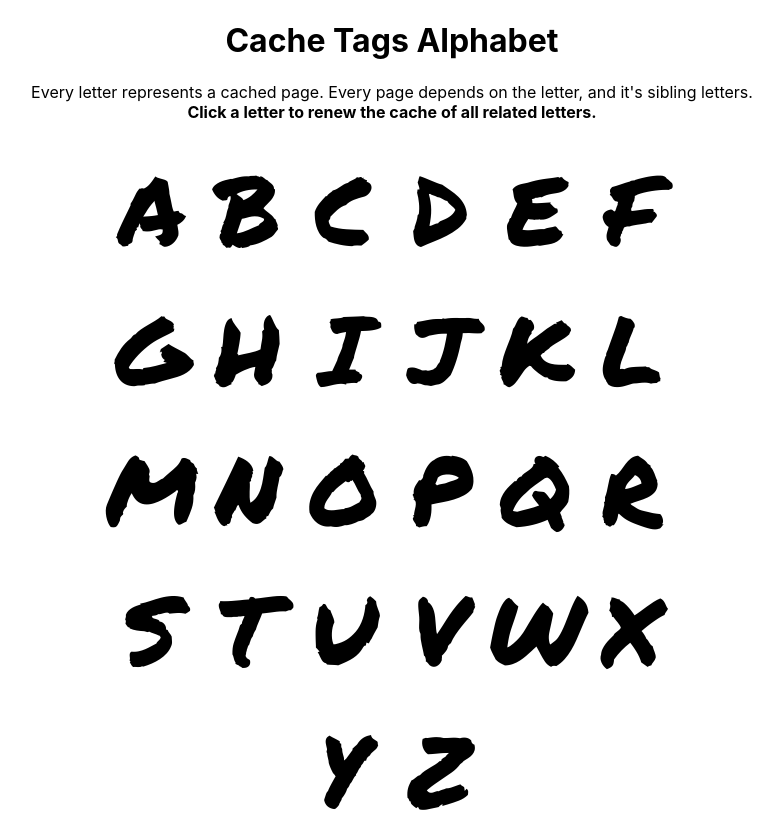
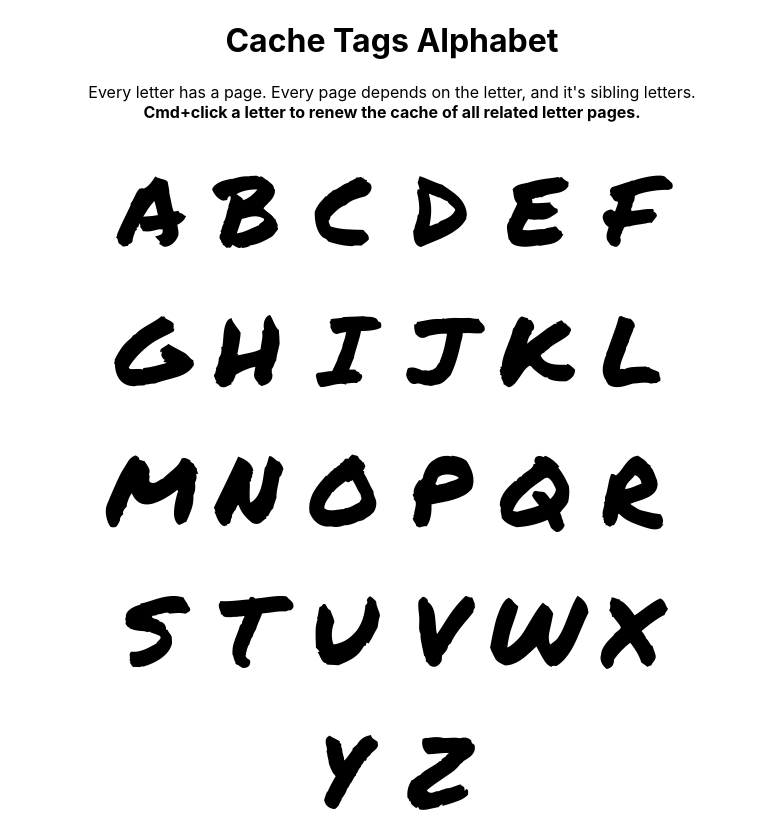
Before and after one commit to lucasconstantino/next-cache-tags, a Next.js app in the folder examples/redis/: page / in a window 1280 px wide. Shown: the whole page, without its empty margins (248-1031 px from the left). Built offline with nearby package versions, Linux system fonts and the light colour scheme.

Commit message:
feat: make route unique

```diff
--- a/examples/redis/src/pages/index.tsx
+++ b/examples/redis/src/pages/[[...letter]].tsx
@@ -1,3 +1,4 @@
+import Link from 'next/link'
 import { alphabet } from '~/lib/alphabet'
 
 const HomePage = () => (
@@ -5,15 +6,17 @@ const HomePage = () => (
     <h1>Cache Tags Alphabet</h1>
 
     <p>
-      Every letter represents a cached page. Every page depends on the letter,
-      and it's sibling letters. <br />
-      <strong>Click a letter to renew the cache of all related letters.</strong>
+      Every letter has a page. Every page depends on the letter, and it's
+      sibling letters. <br />
+      <strong>
+        Cmd+click a letter to renew the cache of all related letter pages.
+      </strong>
     </p>
 
     <ul id="alphabet">
       {alphabet.map(letter => (
         <li key={letter} tabIndex={1}>
-          {letter}
+          <Link href={`/${letter}`}>{letter}</Link>
         </li>
       ))}
     </ul>
--- a/examples/redis/src/styles/globals.css
+++ b/examples/redis/src/styles/globals.css
@@ -40,7 +40,7 @@ a {
   cursor: pointer;
 }
 
-#alphabet > li::after {
+#alphabet > li a::after {
   content: '';
   position: absolute;
   z-index: -1;
@@ -57,7 +57,7 @@ a {
   transition: 250ms;
 }
 
-#alphabet > li:hover::after {
+#alphabet > li a:hover::after {
   height: 150%;
   width: 150%;
 }
```
